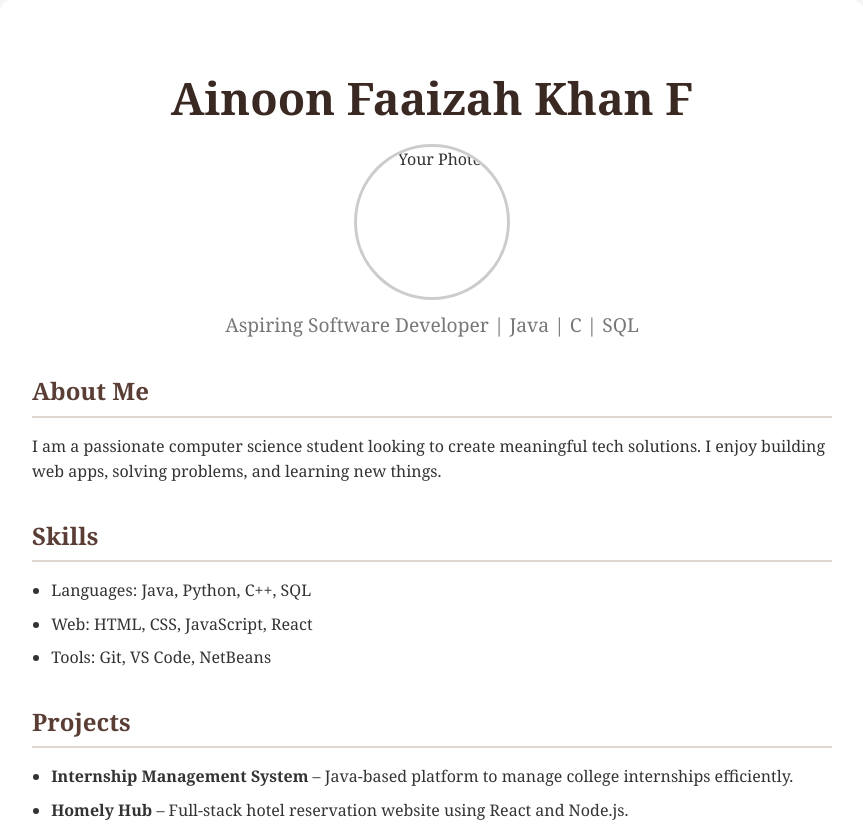
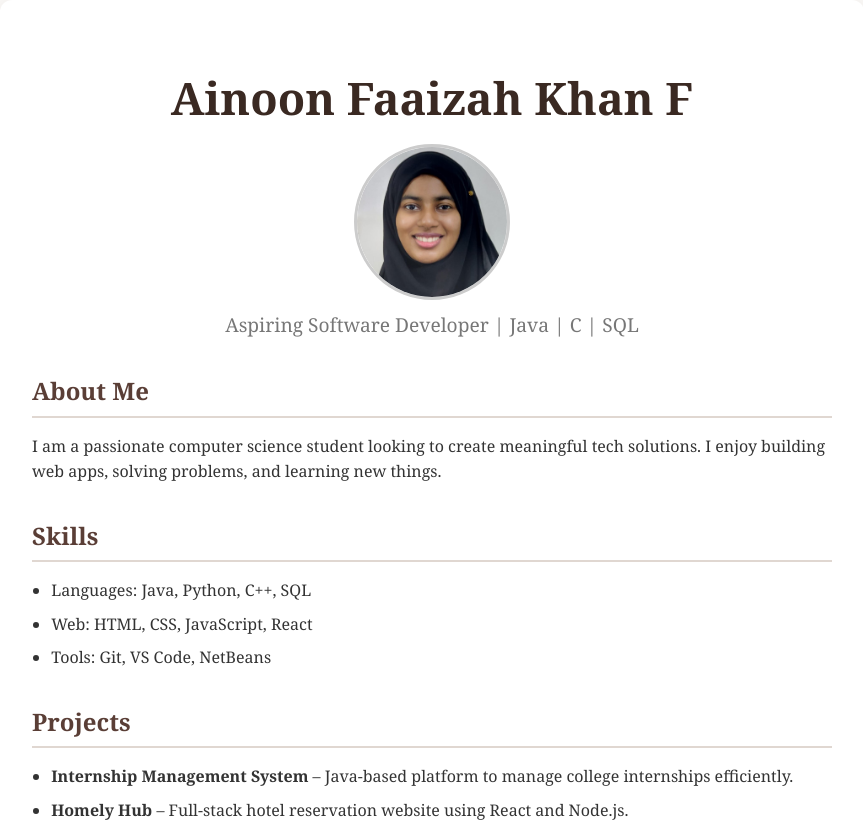
Before and after one commit to AinoonFaaizahKhan/resume-website, a plain HTML site: page index.html in a window 1280 px wide. Shown: the top 826 px of the page, without its empty margins (208-1071 px from the left). Drawn offline with Linux system fonts and the light colour scheme.

Commit message:
Added profile photo

```diff
--- a/index.html
+++ b/index.html
@@ -23,7 +23,7 @@
       <h1>Ainoon Faaizah Khan F</h1>
 
       <!-- 👇 Add your image here -->
-      <img src="file:///C:/Users/ainoo/OneDrive/Pictures/JOB%20POTO.jpg" alt="Your Photo" class="profile-pic" />
+      <img src="profile.jpg" alt="Your Photo" class="profile-pic" />
 
       <p class="tagline">Aspiring Software Developer | Java | C | SQL</p>
     </header>
```
Also changed, not shown: profile.jpg (added).
